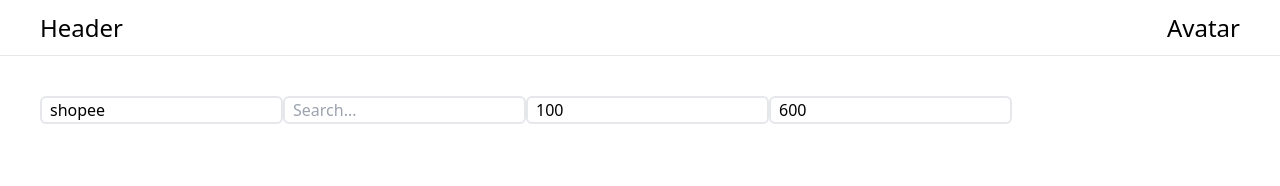
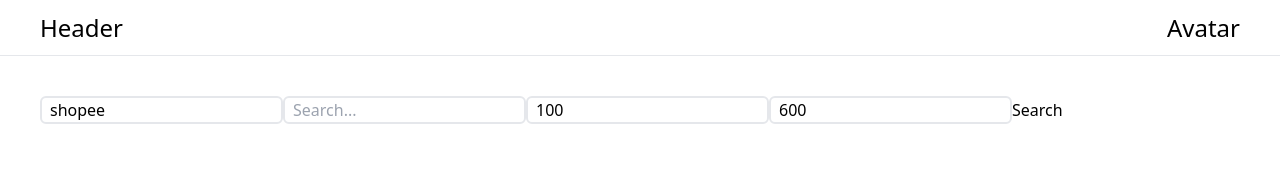
Before and after one commit to edward880729/price-comparison-tw, a Next.js app in the folder price-compare-tw/: page / in a window 1280 px wide. Shown: the top 186 px of the page. Built offline with nearby package versions, Linux system fonts and the light colour scheme.

Commit message:
update search

```diff
--- a/price-compare-tw/components/SearchForm.tsx
+++ b/price-compare-tw/components/SearchForm.tsx
@@ -1,3 +1,5 @@
+import { useState } from 'react';
+
 interface Params {
   website: string;
   keyword: string;
@@ -11,10 +13,17 @@ interface Props {
 }
 
 const SearchForm = ({ params, setParams }: Props) => {
-  console.log(params);
+  const [keyword, setKeyword] = useState('');
+
+  const handleSubmit = (e: { preventDefault: () => void }) => {
+    e.preventDefault();
+    setParams({ ...params, keyword });
+    setKeyword('');
+  };
+
   return (
     <div>
-      <form className="m-10">
+      <form className="m-10" onSubmit={handleSubmit}>
         <input
           onChange={(e: React.ChangeEvent<HTMLInputElement>) => {
             setParams({ ...params, website: e.target.value });
@@ -26,9 +35,9 @@ const SearchForm = ({ params, setParams }: Props) => {
         />
         <input
           onChange={(e: React.ChangeEvent<HTMLInputElement>) => {
-            setParams({ ...params, keyword: e.target.value });
+            setKeyword(e.target.value);
           }}
-          defaultValue={params.keyword}
+          value={keyword}
           type="text"
           placeholder="Search..."
           className="outline-none border-2 rounded-md pl-2"
@@ -51,7 +60,7 @@ const SearchForm = ({ params, setParams }: Props) => {
           placeholder="max..."
           className="outline-none border-2 rounded-md pl-2"
         />
-        {/* <button onClick={search}>Search</button> */}
+        <button type="submit">Search</button>
       </form>
     </div>
   );
```
